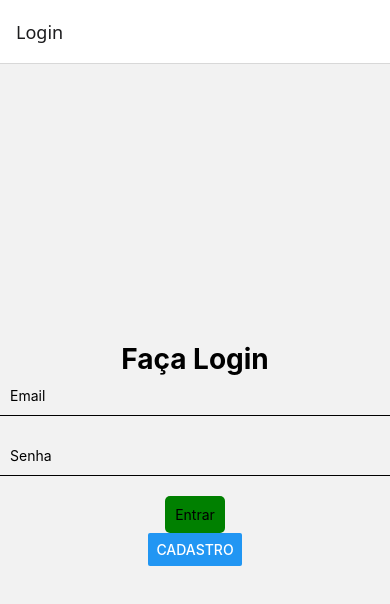
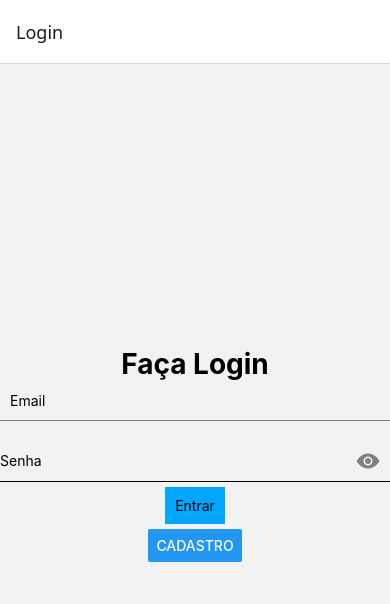
Before and after one commit to PedroLemosBonini/meuAPP, a React Native app: screen /Login in a window 390 px wide. Shown: the top 604 px of the page. Built offline with nearby package versions, Linux system fonts and the light colour scheme.

Commit message:
Olho Senha

```diff
--- a/src/screens/Login.js
+++ b/src/screens/Login.js
@@ -9,11 +9,13 @@ import {
   Button,
 } from "react-native";
 import api from "../axios/axios";
+import { Ionicons } from "@expo/vector-icons";
 
 export default function Login({ navigation }) {
   const [user, setUser] = useState({
     email: "",
     password: "",
+    showPassword: false,
   });
 
   async function handleLogin() {
@@ -21,17 +23,16 @@ export default function Login({ navigation }) {
       (response) => {
         console.log(response.data.message);
         Alert.alert(response.data.message);
-        navigation.navigate("Home")
+        navigation.navigate("Home");
       },
       (error) => {
-        Alert.alert(error.response.data.error);
         console.log(error);
+        Alert.alert("Erro", error.response.data.error);
       }
     );
   }
 
   return (
-
     <View style={styles.container}>
       <Text style={styles.title}>Faça Login</Text>
       <TextInput
@@ -42,46 +43,75 @@ export default function Login({ navigation }) {
           setUser({ ...user, email: value });
         }}
       />
+
+      <View style={styles.passwordContainer}>
         <TextInput
-          style={styles.input}
+          style={styles.passwordInput}
           placeholder="Senha"
           value={user.password}
+          secureTextEntry={user.showPassword}
           onChangeText={(value) => {
             setUser({ ...user, password: value });
           }}
         />
-        <TouchableOpacity style={styles.button} onPress={handleLogin}>
+
+        <TouchableOpacity
+          onPress={() => setUser({ ...user, showPassword: !user.showPassword })}
+        >
+          <Ionicons
+            name={user.showPassword ? "eye-off" : "eye"}
+            size={24}
+            color={"gray"}
+          />
+        </TouchableOpacity>
+      </View>
+
+      <TouchableOpacity onPress={handleLogin} style={styles.button}>
         <Text>Entrar</Text>
       </TouchableOpacity>
+
       <Button
         title="Cadastro"
-        onPress={()=> navigation.navigate("Cadastro")}
+        onPress={() => navigation.navigate("Cadastro")}
       />
     </View>
-
   );
 }
 
 const styles = StyleSheet.create({
   container: {
     flex: 1,
-    justifyContent:'center',
-    alignItems:'center',
+    justifyContent: "center",
+    alignItems: "center",
   },
   title: {
     fontSize: 28,
     fontWeight: "bold",
   },
   input: {
+    borderColor: "gray",
     width: "100%",
     height: 40,
     borderBottomWidth: 1,
     marginBottom: 20,
-    paddingHorizontal: 10, // Corrigido aqui
+    paddingHorizontal: 10,
   },
   button: {
-    backgroundColor: "green",
+    margin: 5,
+    backgroundColor: "#00A6FF",
     padding: 10,
-    borderRadius: 5,
+    boderRadius: 5,
+  },
+
+  passwordContainer: {
+    flexDirection: "row",
+    alignItems: "center",
+    width: "100%",
+    paddingRight: 10,
+    borderBottomWidth:1
+  },
+  passwordInput: {
+    flex: 1,
+    height: 40,
   },
 });
```
Lines whose indentation alone changed are shown as unchanged.
